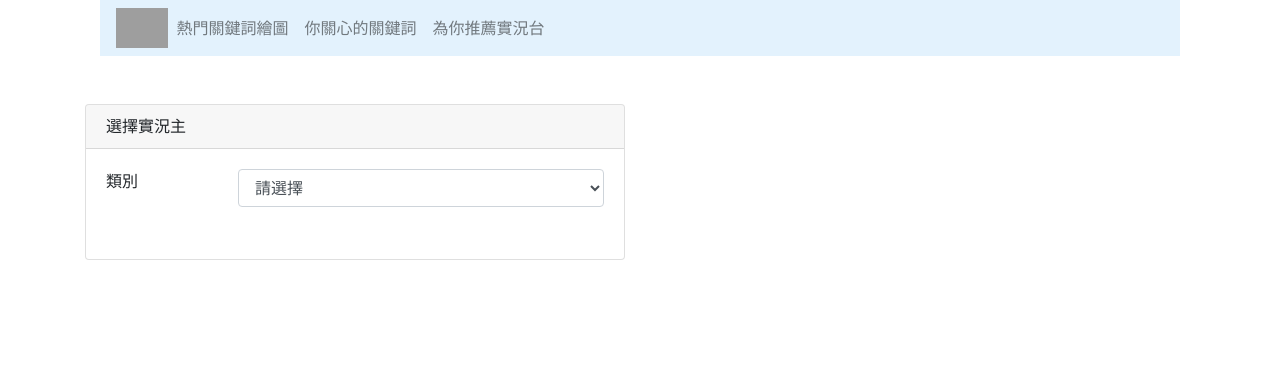
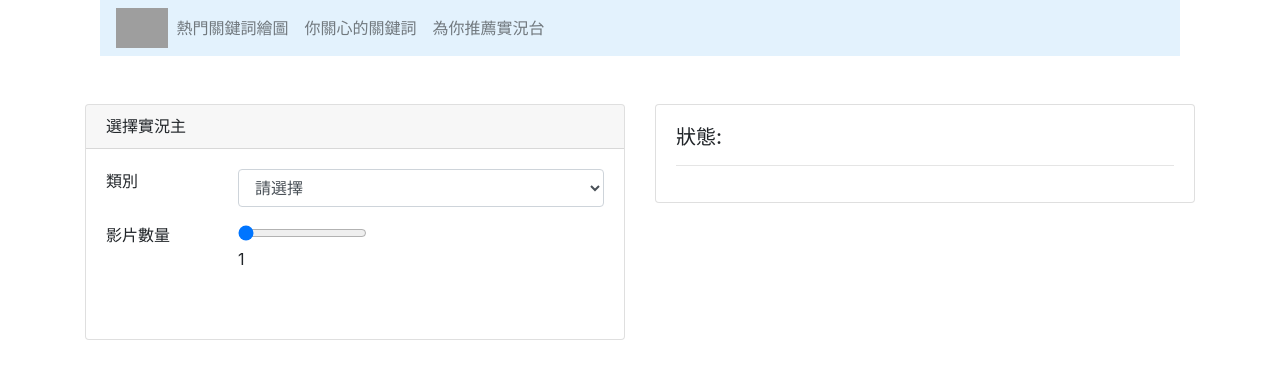
Before and after one commit to tks3589/final_mix, a Django app: page / in a window 1280 px wide. Shown: the top 379 px of the page. Run offline with Django 3.2, Linux system fonts and the light colour scheme; parts of the project's set-up code (start-up, migrations or seed data) failed here and were passed over; some libraries are stand-ins or nearby versions; grey boxes are pictures that could not be loaded.

Commit message:
develope video iframe

```diff
--- a/final_mix/views.py
+++ b/final_mix/views.py
@@ -26,21 +26,22 @@ def get_cat_streamer(cat="遊戲"):
         docs.append(content)
     return docs[0:10]
 
-def get_videos(ename):
+def get_videos(ename,videosCount):
     docs=[]
-    count = 10
-    videos = helix.user(ename).videos(first=count)
+    count = videosCount
+    videos = helix.user(ename).videos(first=int(count))
     for video in videos:
-        content = {"title":video.title,"created_at":video.created_at,"id":video.id,"view_count":video.view_count,"thumbnail_url":video.thumbnail_url}
+        content = {"title":video.title,"created_at":video.created_at,"id":video.id,"view_count":video.view_count,"thumbnail_url":video.thumbnail_url,"duration":video.duration}
         docs.append(content)
 
-    return docs[0:count]
+    return docs[0:int(count)]
 
 def api_streamer_videos(request):
     sid = request.GET['streamer_id']
+    videosCount = request.GET['videosCount']
     itemdf = df[df.sid == sid]
     ename = itemdf.iloc[0].ename
     #content = {"ename":ename}
-    content = get_videos(ename)
+    content = get_videos(ename,videosCount)
 
     return JsonResponse({"content": content})
--- a/templates/test.html
+++ b/templates/test.html
@@ -4,19 +4,21 @@
     <meta charset="UTF-8">
     <title>Twitch聊天室關鍵詞分析</title>
     <meta name="viewport" content="width=device-width, initial-scale=1">
-    <link rel="stylesheet" href="https://maxcdn.bootstrapcdn.com/bootstrap/4.3.1/css/bootstrap.min.css">
     <script src="https://ajax.googleapis.com/ajax/libs/jquery/3.3.1/jquery.min.js"></script>
     <script src="https://cdnjs.cloudflare.com/ajax/libs/popper.js/1.14.7/umd/popper.min.js"></script>
+    <link rel="stylesheet" href="https://maxcdn.bootstrapcdn.com/bootstrap/4.3.1/css/bootstrap.min.css">
     <script src="https://maxcdn.bootstrapcdn.com/bootstrap/4.3.1/js/bootstrap.min.js"></script>
 
+</head>
 
-</head>
 <body>
 
 <div class="container">
+
     {% include 'navbar.html' %}
+
     <div class="row">
-         <div class="col-lg-6 mb-5">
+        <div class="col-lg-6 mb-5">
             <div class="card">
                 <div class="card-header">
                     <h3 class="h6 text-uppercase mb-0">選擇實況主</h3>
@@ -35,6 +37,15 @@
                             </select>
                             </small>
                         </div>
+
+                        <label class="col-sm-3 form-control-label">影片數量</label>
+                        <div class="col-md-9 select mb-3">
+                            <div class="slidecontainer">
+                              <input type="range" min="1" max="20"  value="1" class="slider" id="myRange">
+                              <p><span id="range_value"></span></p>
+                            </div>
+                        </div>
+
                     </div>
 
                     <ul id="cat_streamer"></ul>
@@ -42,70 +53,61 @@
                 </div>
             </div>
         </div>
+        <div class="col-lg-6 mb-5">
+            <div class="card">
+                <div class="card-body">
+                    <h5>狀態:</h5>
+                    <div id="progress"></div>
+                    <hr>
+                    <div id="streamer_userdata"></div>
+                </div>
+            </div>
+        </div>
     </div>
 
-    <div class="row" id="videodata">
+    <div class="row" id="videodata"></div>
 
-{#        <div class="col-lg-4 mb-4">#}
-{#          <div class="card h-100">#}
-{#            <h4 class="card-header">1</h4>#}
-{#            <div class="card-body">#}
-{#              <img src='.$obj->data[$i]->thumbnail_url.' width="100%" height="100%" object-fit:cover >#}
-{#            </div>#}
-{#            <div class="card-footer">#}
-{##}
-{#            </div>#}
-{#          </div>#}
-{#        </div>#}
-{#         <div class="col-lg-4 mb-4">#}
-{#          <div class="card h-100">#}
-{#            <h4 class="card-header">1</h4>#}
-{#            <div class="card-body">#}
-{#              <img src='.$obj->data[$i]->thumbnail_url.' width="100%" height="100%" object-fit:cover >#}
-{#            </div>#}
-{#            <div class="card-footer">#}
-{##}
-{#            </div>#}
-{#          </div>#}
-{#        </div>#}
-{#         <div class="col-lg-4 mb-4">#}
-{#          <div class="card h-100">#}
-{#            <h4 class="card-header">1</h4>#}
-{#            <div class="card-body">#}
-{#              <img src='.$obj->data[$i]->thumbnail_url.' width="100%" height="100%" object-fit:cover >#}
-{#            </div>#}
-{#            <div class="card-footer">#}
-{##}
-{#            </div>#}
-{#          </div>#}
-{#        </div>#}
-
-{#         <div class="col-lg-4 mb-4">#}
-{#          <div class="card h-100">#}
-{#            <h4 class="card-header">1</h4>#}
-{#            <div class="card-body">#}
-{#              <iframe src="https://player.twitch.tv/?video=434321692&autoplay=false" frameborder="0" allowfullscreen="true" height="300px" width="460px"></iframe>#}
-{#            </div>#}
-{#            <div class="card-footer">#}
-{##}
-{#            </div>#}
-{#          </div>#}
-{#        </div>#}
-
-    </div>
 
 </div>
+
+<!--浮動視窗-->
+<div class="modal fade" id="myModal" tabindex="-1" role="dialog" aria-labelledby="myModalLabel" aria-hidden="true">
+    <div class="modal-dialog" >
+        <div class="modal-content" style="height: 360px">
+          <div class="modal-header">
+{#		    <h4 class="modal-title" style="text-align:center">878787878</h4>#}
+            <button onclick="closeVideo()" type="button" class="close"  data-dismiss="modal" aria-label="Close"><span aria-hidden="true">&times;</span></button>
+
+          </div>
+
+          <div class="video-container" >
+				<div  id="videoContent"></div>
+          </div>
+{#          <div class="modal-footer" id="dbutton">#}
+{##}
+{#          </div>#}
+        </div>
+    </div>
+</div>
+<!---->
+
+
+
 
 
 </body>
 </html>
 
 <script src="https://code.jquery.com/jquery-3.1.0.min.js"></script>
+<script src="https://maxcdn.bootstrapcdn.com/bootstrap/4.3.1/js/bootstrap.min.js"></script>
 <script src="https://cdnjs.cloudflare.com/ajax/libs/Chart.js/2.7.3/Chart.min.js"></script>
 <script>
     $(document).ready(function () {
 
         var videodata = document.getElementById("videodata");
+        var videoContent = document.getElementById('videoContent');
+        var progress = document.getElementById("progress");
+        var videosCount = 1;
 
         $('#cat_select').on('change',function () {
 
@@ -132,31 +134,35 @@
         })
 
          $(document).on('click', 'a.btn_like_streamer', function () {
-            videodata.innerHTML = "";
+            progress.innerHTML = '讀取中 <progress id="p"></progress>';
             streamerid = $(this).attr('streamer_id');
-            console.log(streamerid);
-            showVideos(streamerid);
+            //console.log(streamerid);
+            showVideos(streamerid,videosCount);
         });
 
-        showVideos = function (streamer_id) {
+        showVideos = function (streamer_id,videosCount) {
             $.ajax({
                 type: "GET",
                 url: "api_streamer_videos/",
-                data: {"streamer_id": streamer_id},
+                data: {"streamer_id": streamer_id,"videosCount":videosCount},
                 success: function (received_data) {
+                    progress.innerHTML = '讀取完成! <br/>數量:'+videosCount
+                    videodata.innerHTML = "";
+
                      var items = received_data['content'];
 
                      for(var i=0;i<items.length;i++){
                          var img_src = items[i].thumbnail_url;
                          //img_src = img_src.substr(0,img_src.lastIndexOf('-')+1)+"1000x1000.jpg";
                          var format = img_src.substr(img_src.lastIndexOf('.'))
-                         img_src = img_src.substr(0,img_src.lastIndexOf('-')+1)+"1000x1000"+format;
+                         img_src = img_src.substr(0,img_src.lastIndexOf('-')+1)+"500x500"+format;
 
                          videodata.innerHTML += '<div class="col-lg-4 mb-4"><div class="card h-100"><h5 class="card-header"><strong>'+items[i].title+'</strong></h5>' +
                              '<div class="card-body"><img src="'+img_src+'" width="300px" height="300px"></div>'+
-                             '<div class="card-footer"><button class="btn btn-primary">Watch</button>' +'       '+
-                             '<button class="btn btn-warning">分析</button><hr>觀看次數: '+items[i].view_count+'<br>時間: '+items[i].created_at+'</div></div></div>';
-                        //videodata.innerHTML += items[i].title+" , "+items[i].created_at+" , "+items[i].id+" , "+items[i].view_count;
+                             '<div class="card-footer"><button class="btn btn-primary" onclick="watch('+items[i].id+')">Watch</button>' +'       '+
+                             '<button class="btn btn-warning">分析</button><hr>觀看次數: '+items[i].view_count+'<br>開台長度: '+items[i].duration+'<br>開台時間: '+items[i].created_at+'</div></div></div>';
+                         //console.log(img_src);
+                         //videodata.innerHTML += items[i].title+" , "+items[i].created_at+" , "+items[i].id+" , "+items[i].view_count;
                         //videodata.innerHTML += "<br/>"
                      }
 
@@ -164,6 +170,26 @@
             });
 
         }
+        watch = function (id) {
+            url = 'https://player.twitch.tv/?video='+id;
+            embedUrl='<div align="center"><iframe src="'+url+'" frameborder="0" allowfullscreen="true" height="300px" width="495px"></iframe></div>';
+		    videoContent.innerHTML = embedUrl;
+		    $('#myModal').modal({backdrop: 'static', keyboard: false});
+            $('#myModal').modal('show');
+
+        }
+        closeVideo = function () {
+            videoContent.innerHTML="";
+        }
+
+
+        var slider = document.getElementById("myRange");
+        var range_value = document.getElementById("range_value");
+        range_value.innerHTML = slider.value;
+        slider.oninput = function() {
+          range_value.innerHTML = this.value;
+          videosCount = this.value;
+        }
 
     });
 </script>
```
